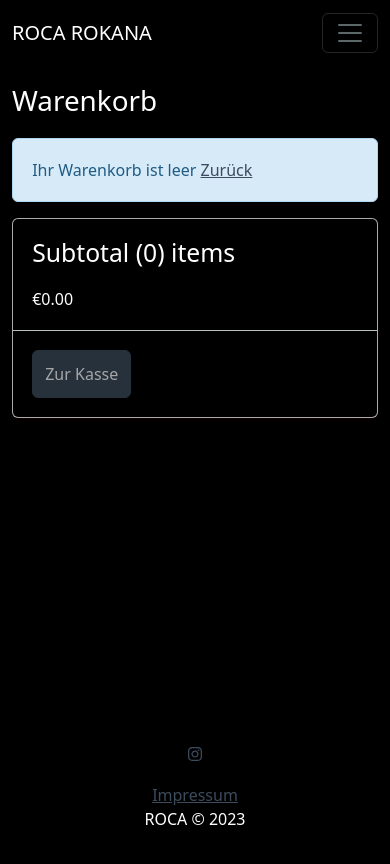
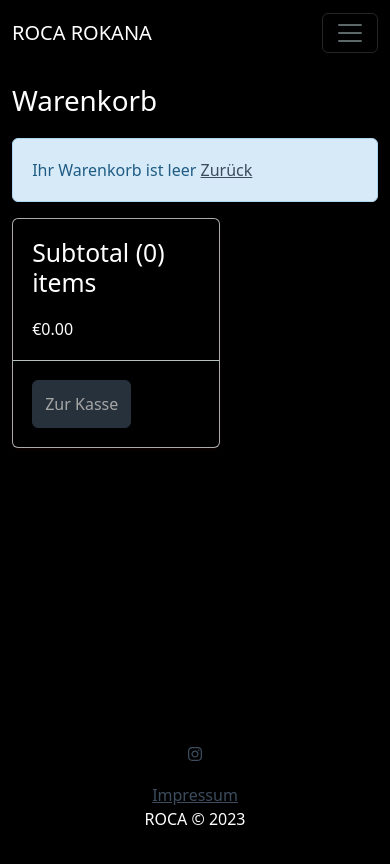
Before and after one commit to blncdn/rocashoptest3, a React (Create React App) app in the folder frontend/: page /cart in a window 390 px wide. Shown: the top 864 px of the page. Built offline with nearby package versions, Linux system fonts and the light colour scheme.

Commit message:
index.css

```diff
--- a/frontend/src/assets/styles/index.css
+++ b/frontend/src/assets/styles/index.css
@@ -145,6 +145,10 @@
 }
 .card{
   background-color: #cfcfcf;
+  @media (max-width: 600px){
+    width: 13rem;
+
+  }
 }
 label.form-label{
   color: #ffffff;
```
